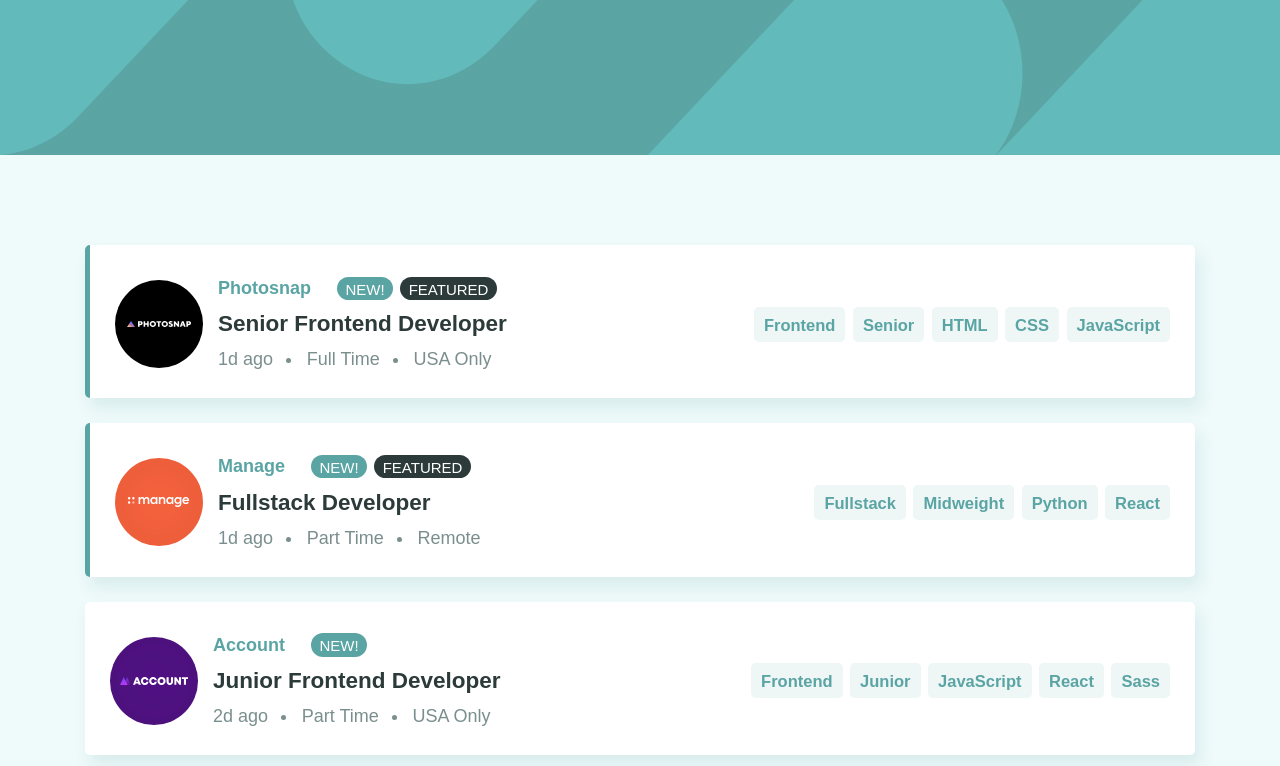
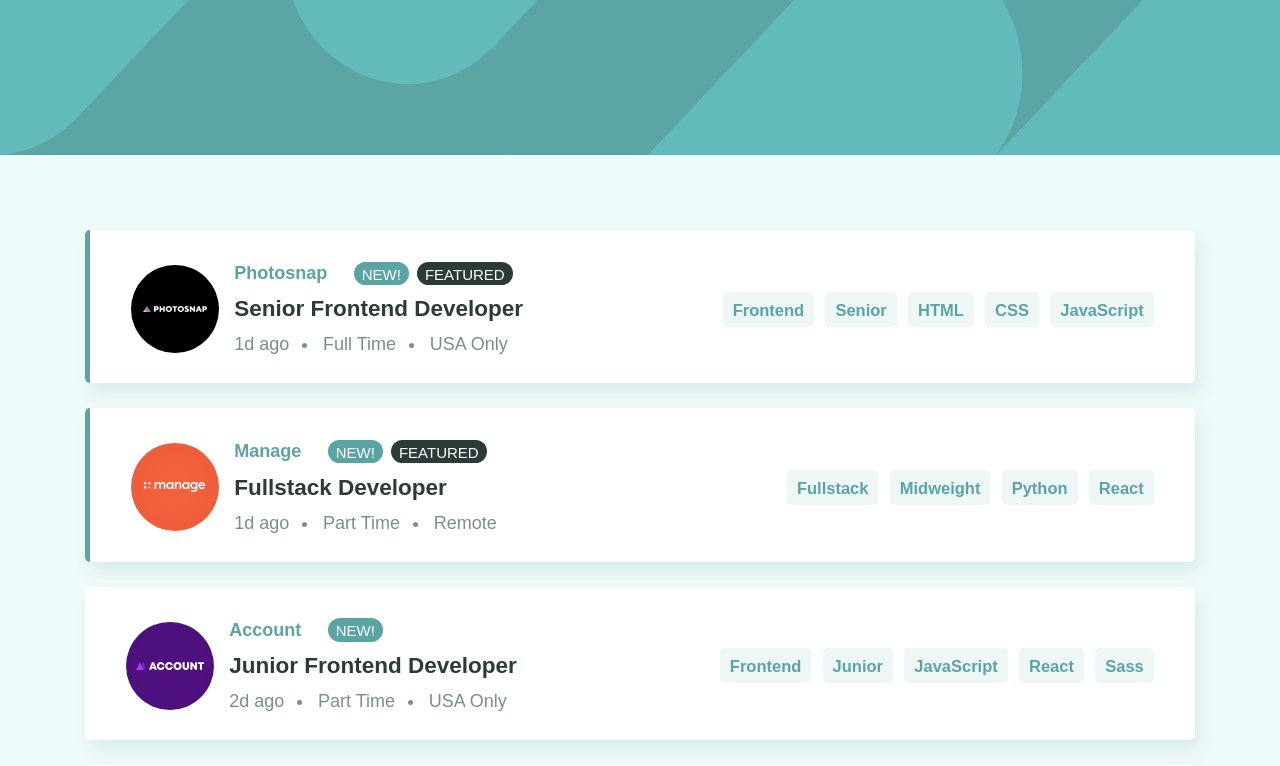
Before and after one commit to edo979/static-job-listings, a React (Create React App) app: page / in a window 1280 px wide. Shown: the top 766 px of the page. Built offline with nearby package versions, Linux system fonts and the light colour scheme.

Commit message:
fix spacing and margins

```diff
--- a/src/index.css
+++ b/src/index.css
@@ -191,9 +191,13 @@ body {
       linear-gradient(var(--clr-primary), var(--clr-primary));
   }
 
+  .container {
+    padding-inline: clamp(1rem, calc(5.6vw - 2rem), 2.75rem);
+  }
+
   .category-list {
     --f-align: center;
-    --f-gap: 0.5rem;
+    --f-gap: 0.75rem;
     --f-justify: start;
     margin-inline-start: auto;
     border-top: none;
@@ -207,11 +211,11 @@ body {
   }
 
   .job-list {
-    margin-top: 125px;
+    margin-top: 110px;
   }
 
   .job-categories + .job-list {
-    margin-top: 40px;
+    margin-top: 23px;
   }
 
   .job_logo {
```
